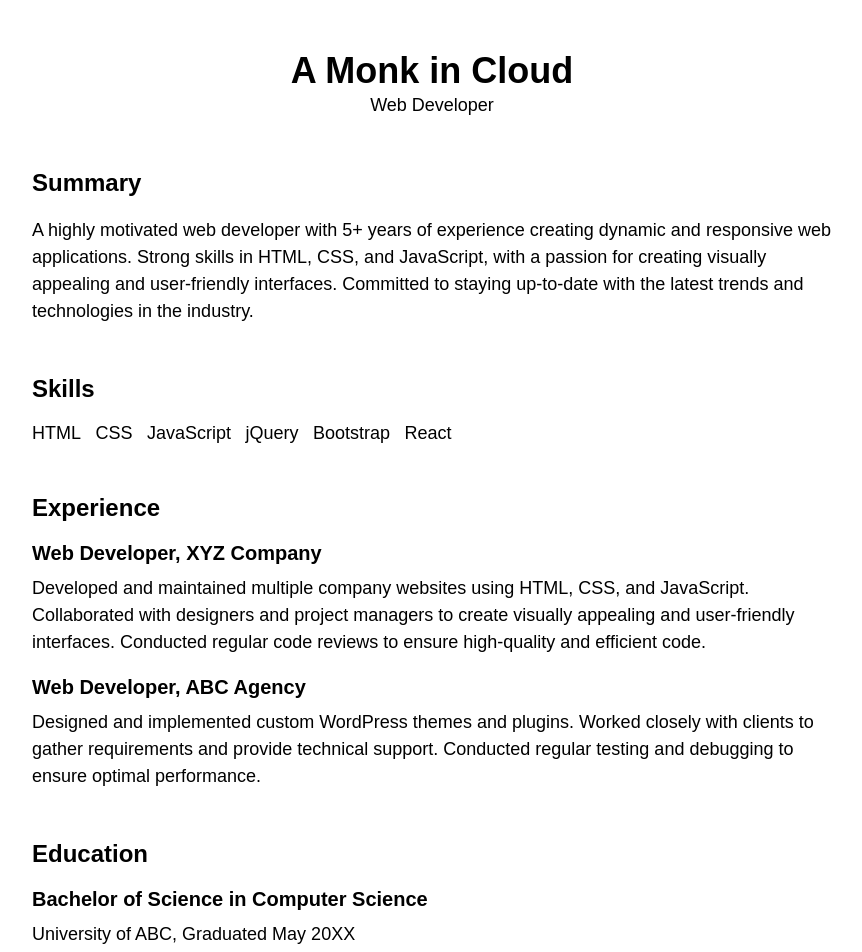
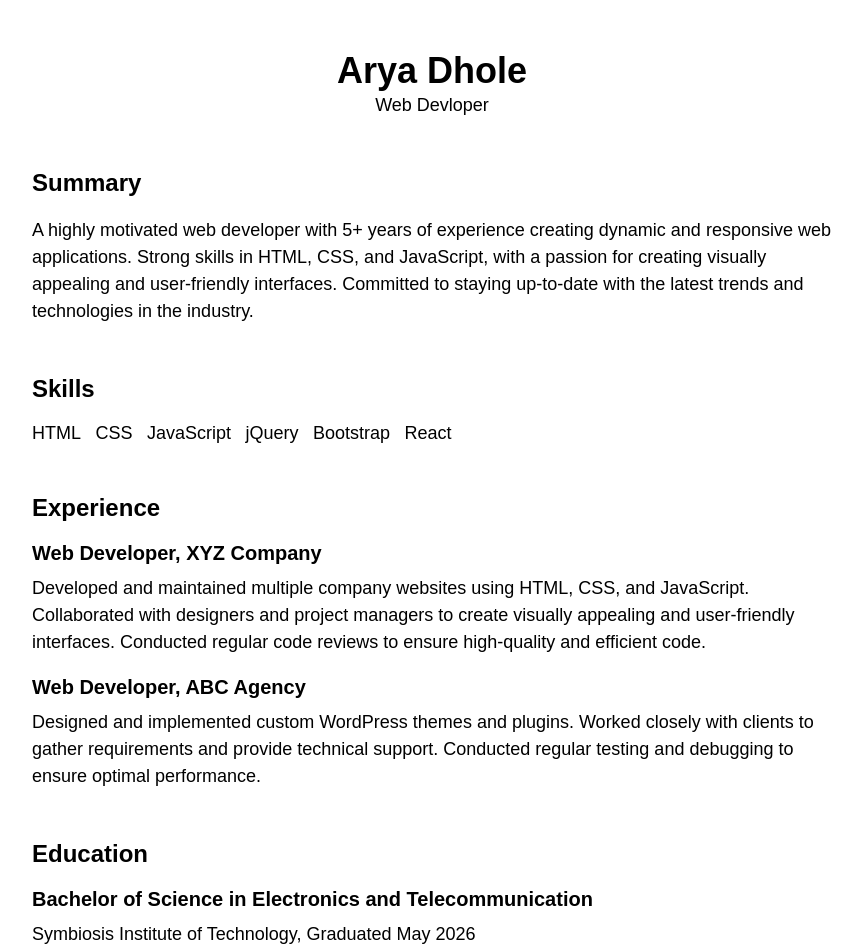
Before and after one commit to AryaDhole/IEEE, a plain HTML site: page index.html in a window 1280 px wide. Shown: the top 952 px of the page, without its empty margins (208-1070 px from the left). Drawn offline with Linux system fonts and the light colour scheme.

Commit message:
Update index.html

```diff
--- a/index.html
+++ b/index.html
@@ -7,8 +7,8 @@
 <body>
 	<div class="container">
 		<header>
-			<h1>A Monk in Cloud</h1>
-			<p>Web Developer</p>
+			<h1>Arya Dhole</h1>
+			<p>Web Devloper</p>
 		</header>
 		<section>
 			<h2>Summary</h2>
@@ -34,8 +34,8 @@
 		</section>
 		<section>
 			<h2>Education</h2>
-			<h3>Bachelor of Science in Computer Science</h3>
-			<p>University of ABC, Graduated May 20XX</p>
+			<h3>Bachelor of Science in Electronics and Telecommunication</h3>
+			<p>Symbiosis Institute of Technology, Graduated May 2026</p>
 		</section>
 		<section id="projects">
 			<h2>Projects</h2>
```
